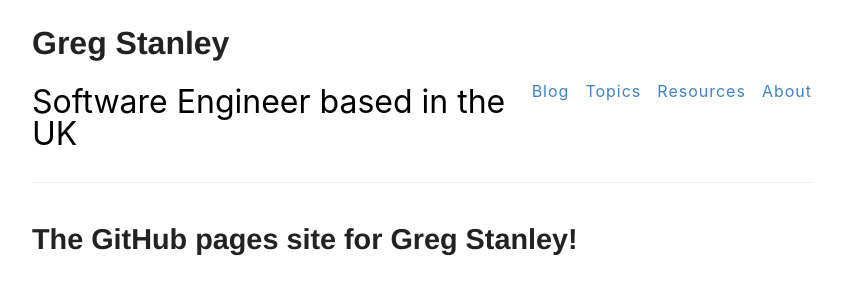
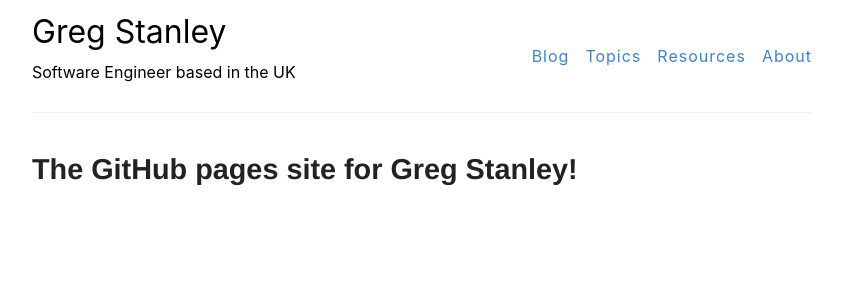
Before and after one commit to gregstanley/gregstanley.github.io, a Jekyll site: the page built from index.md, in a window 1280 px wide. Shown: the top 300 px of the page, without its empty margins (218-1060 px from the left). Built offline with Jekyll 4.4.1, drawn with Linux system fonts in a browser that asks for light colours; a style sheet for code colours, icons or effects is not loaded.

Commit message:
More header

```diff
--- a/_layouts/default.html
+++ b/_layouts/default.html
@@ -8,13 +8,12 @@
     <link rel="stylesheet" href="{{ "/assets/css/syntax.css" | relative_url }}">
   </head>
   <body>
-    <div class="page-header-wrapper">
-      <div class="container">
-        <header class="page-header">
+    <div class="container site-header-wrapper">
+        <header>
           <div class="site-info">
-            <h1 class="site-name">
+            <div class="site-name">
               <a href="{{ site.baseurl }}/">{{ site.name }}</a>
-            </h1>
+            </div>
             <p class="site-description">{{ site.description }}</p>
           </div>
 
@@ -25,9 +24,7 @@
             <a href="{{ site.baseurl }}/about">About</a>
           </nav>
         </header>
-      </div>
     </div>
-
     <div id="main" role="main" class="container">
       {{ content }}
     </div>
--- a/_sass/base.scss
+++ b/_sass/base.scss
@@ -12,13 +12,6 @@ body {
   color: $bodyColor;
   font-family: $bodyFont;
   margin: 0;
-}
-
-.container {
-  margin: 0 auto;
-  max-width: 800px;
-  padding: 0 10px;
-  width: 100%;
 }
 
 h1,
@@ -114,9 +107,15 @@ img {
   max-width: 100%;
 }
 
-.page-header-wrapper {
+.container {
+  margin: 0 auto;
+  max-width: 800px;
+  padding: 0 10px;
+  width: 100%;
+}
+
+.site-header-wrapper {
   margin-bottom: 2rem;
-}
 
   header {
     padding: 1rem 0;
@@ -125,7 +124,7 @@ header {
     justify-content: space-between;
     align-items: center;
 
-  div {
+    div.site-name {
       font-size: 2rem;
 
       a {
@@ -158,6 +157,7 @@ nav {
       letter-spacing: 1px;
     }
   }
+}
 
 figure.highlight {
   margin: 0 0 1.5rem 0;
```
Lines whose indentation alone changed are shown as unchanged.
